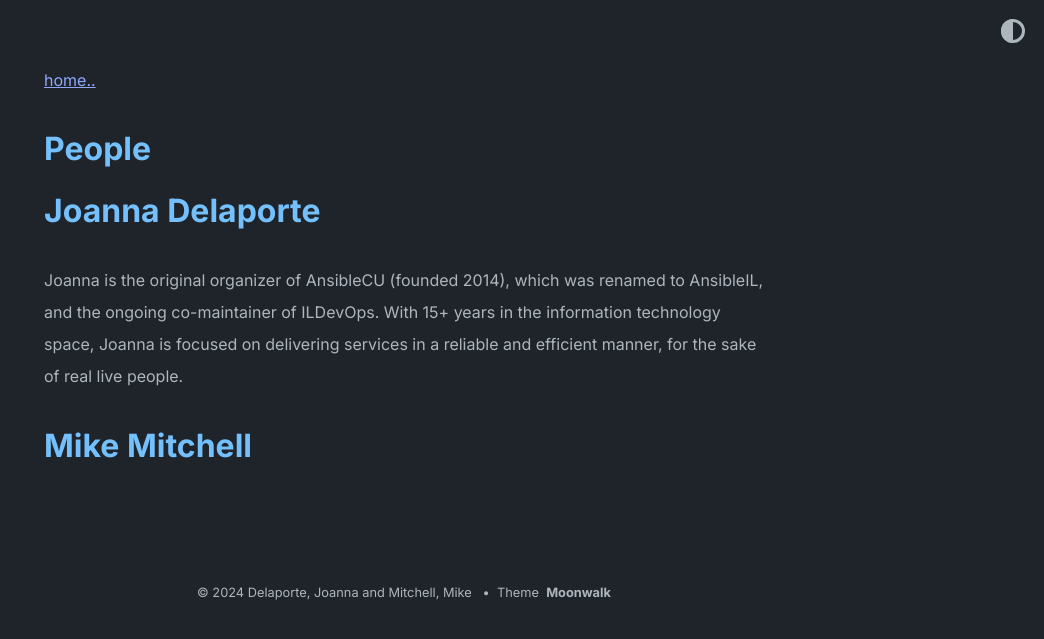
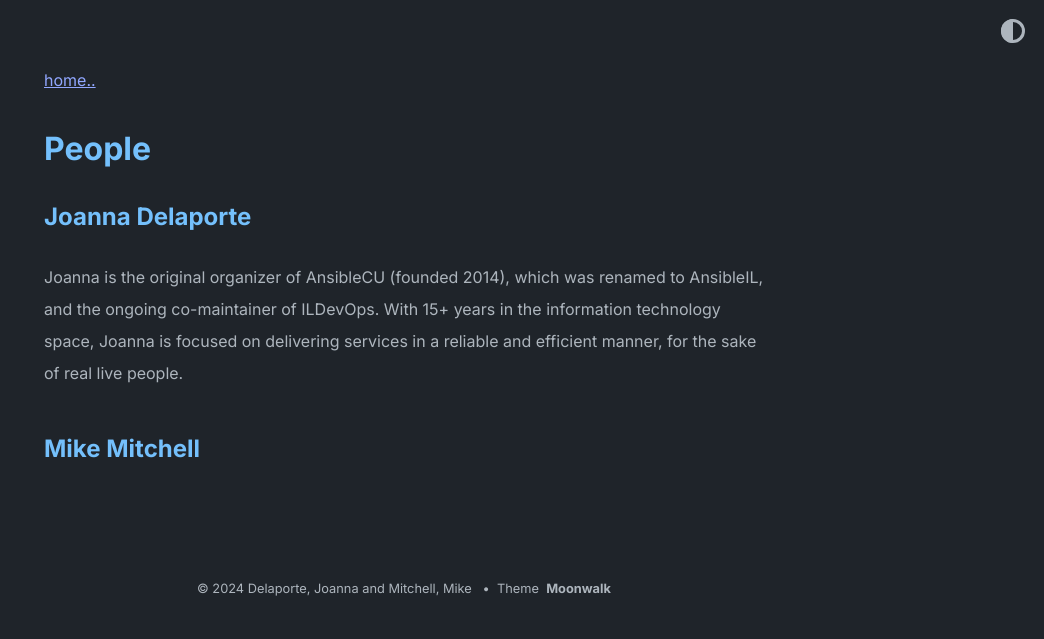
Before and after one commit to ILDevOps/ildevops.github.io, a Jekyll site: the page built from people.md, in a window 1280 px wide. Shown: the top 639 px of the page, without its empty margins (236-1280 px from the left). Built offline with Jekyll 4.4.1, drawn with Linux system fonts in a browser that asks for light colours.

```diff
--- a/people.md
+++ b/people.md
@@ -3,8 +3,8 @@ layout: post
 title: People
 ---
 
-# Joanna Delaporte
+## Joanna Delaporte
 Joanna is the original organizer of AnsibleCU (founded 2014), which was renamed to AnsibleIL, and the ongoing co-maintainer of ILDevOps.
 With 15+ years in the information technology space, Joanna is focused on delivering services in a reliable and efficient manner, for the sake of real live people.
 
-# Mike Mitchell
+## Mike Mitchell
```
